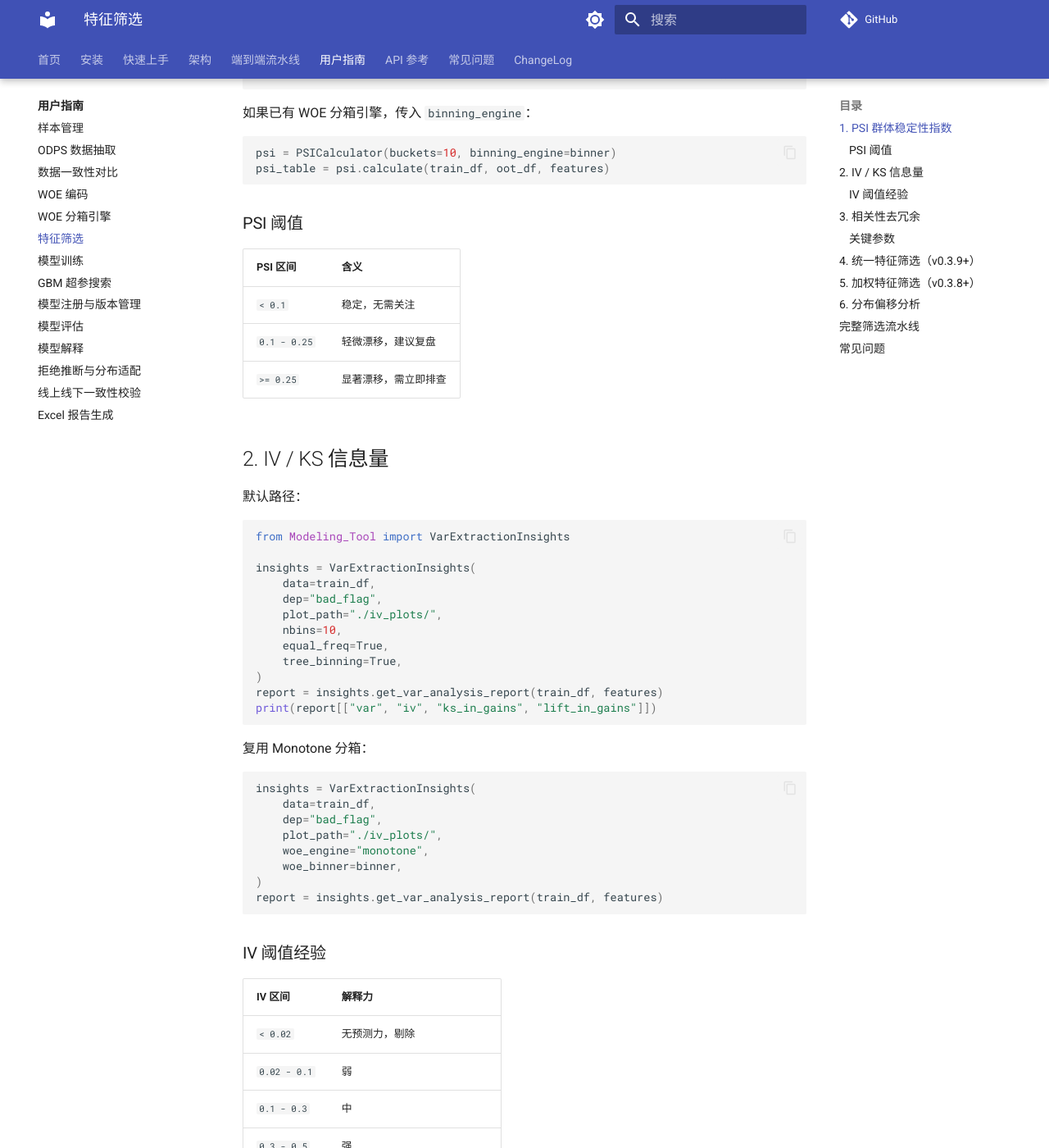
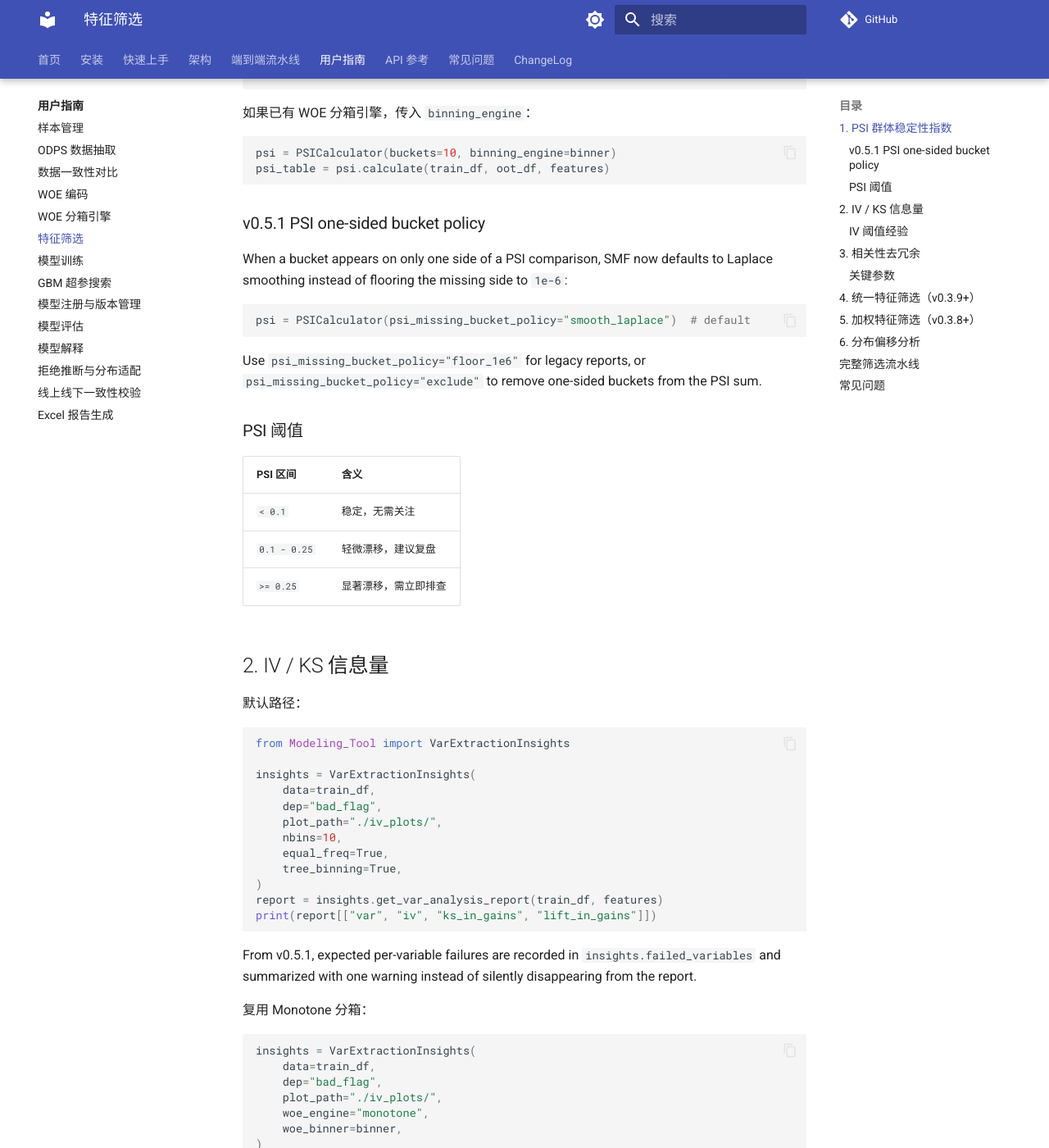
Before and after one commit to Kyle-J-Sun/SuperModelingFactory_doc, an MkDocs documentation site: the page built from docs/guides/feature.md, in a window 1280 px wide and 1400 px high, scrolled down 647 px. Shown: the whole window at 82% size. Built offline with MkDocs 1.6.1 and Material for MkDocs 9.7.7, drawn with Linux system fonts in a browser that asks for light colours; comment, search, counter and statistics services are not loaded.

````diff
--- a/docs/guides/feature.md
+++ b/docs/guides/feature.md
@@ -35,6 +35,18 @@ psi = PSICalculator(buckets=10, binning_engine=binner)
 psi_table = psi.calculate(train_df, oot_df, features)
 ```
 
+### v0.5.1 PSI one-sided bucket policy
+
+When a bucket appears on only one side of a PSI comparison, SMF now defaults to
+Laplace smoothing instead of flooring the missing side to `1e-6`:
+
+```python
+psi = PSICalculator(psi_missing_bucket_policy="smooth_laplace")  # default
+```
+
+Use `psi_missing_bucket_policy="floor_1e6"` for legacy reports, or
+`psi_missing_bucket_policy="exclude"` to remove one-sided buckets from the PSI sum.
+
 ### PSI 阈值
 
 | PSI 区间 | 含义 |
@@ -61,6 +73,10 @@ insights = VarExtractionInsights(
 report = insights.get_var_analysis_report(train_df, features)
 print(report[["var", "iv", "ks_in_gains", "lift_in_gains"]])
 ```
+
+From v0.5.1, expected per-variable failures are recorded in
+`insights.failed_variables` and summarized with one warning instead of silently
+disappearing from the report.
 
 复用 Monotone 分箱：
 
@@ -170,7 +186,7 @@ print(shift_table)
 === "WOE_Master（默认）"
 
     ```python
-    from Modeling_Tool import WOE_Master, PSICalculator, VarExtractionInsights, CorrelationFilter
+    from Modeling_Tool import WOE_Master, PSICalculator, VarExtractionInsights, CorrelationFilter, SMF_MISSING_BIN
 
     woe = WOE_Master(train_data=train_df, varlist=features, dep="bad_flag")
     woe.fit(nbins=10, equal_freq=True)
--- a/mkdocs.yml
+++ b/mkdocs.yml
@@ -161,6 +161,7 @@ nav:
   - 常见问题: faq.md
   - ChangeLog:
       - changelog/index.md
+      - v0.5.1: changelog/v0.5.1.md
       - v0.5.0: changelog/v0.5.0.md
       - v0.4.2: changelog/v0.4.2.md
       - v0.4.1: changelog/v0.4.1.md
````
Also changed, not shown: docs/changelog/index.md (+4 -0 lines), docs/changelog/v0.5.1.md (added, +51 -0 lines).
